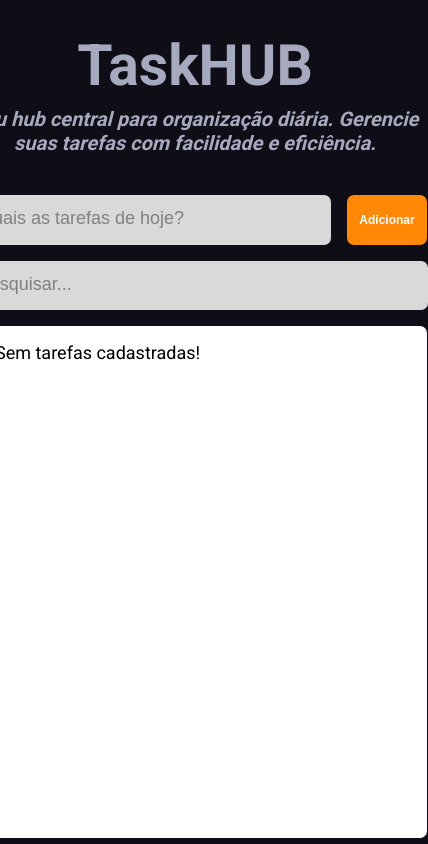
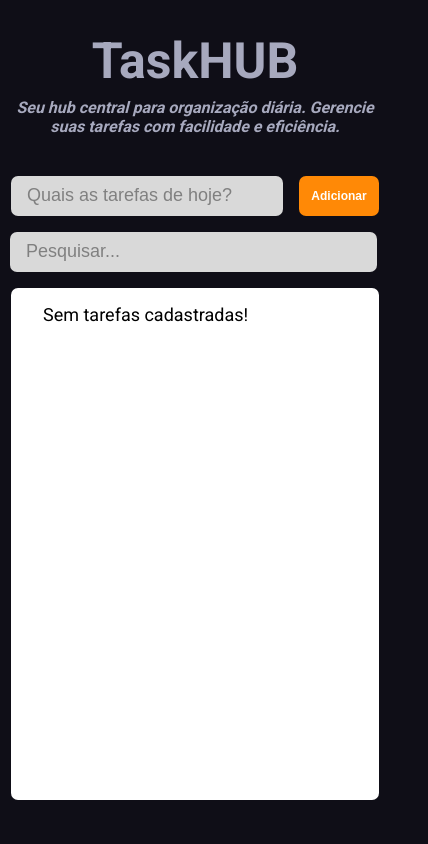
Before and after one commit to MariaJuliaAS/TaskHub, a plain HTML site: page index.html in a window 390 px wide. Shown: the whole page, 428 px wide, since content can reach past the window. Drawn offline with Linux system fonts and the light colour scheme.

Commit message:
Update style.css

```diff
--- a/assets/css/style.css
+++ b/assets/css/style.css
@@ -115,14 +115,19 @@ html{
 @media screen  and (max-width: 1140px){
     .container{flex-direction: column-reverse;}
 }
-@media screen and (max-width: 650px){
+@media screen and (max-width: 450px){
     .contentTask{
         height:32rem;
-        width: 29rem;
+        width: 23rem;
     }
-    .addTask .text h1{font-size: 57px;}
-    .addTask .inputTask input{width: 23rem;}
-    .addTask .inputTask button{width: 5rem; font-size: 12px;}
-    .addTask .inputSearch input{width: 35em;}
+    .addTask .text h1{font-size: 50px;}
+    .addTask .text p{max-width: 370px; font-size: 16px;}
+    .addTask .inputTask input{width: 17rem; height: 2.5rem;}
+    .addTask .inputTask button{
+        width: 5rem;
+        height: 2.5rem;
+        font-size: 12px;
+    }
+    .addTask .inputSearch input{width: 27.5em; height: 2.5rem;}
     .addTask .inputTask button:hover{width: 5.5rem;}
 }
```
